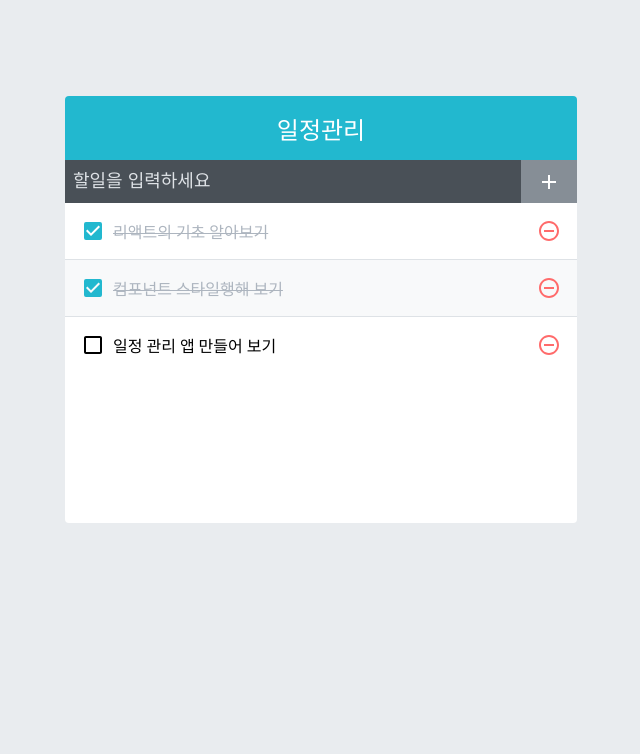
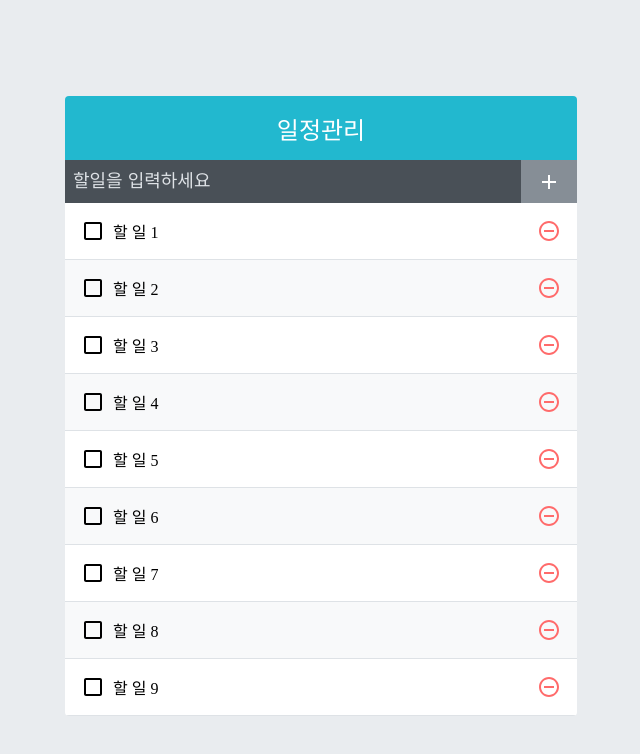
Before and after one commit to intto77/React_Test, a React (Create React App) app in the folder todo-app/: page / in a window 1280 px wide. Shown: the top 754 px of the page, without its empty margins (319-959 px from the left). Built offline with nearby package versions, Linux system fonts and the light colour scheme.

Commit message:
useState의 함수형 업데이트

```diff
--- a/todo-app/src/App.js
+++ b/todo-app/src/App.js
@@ -3,58 +3,45 @@
 import TodoInsert from "./components/TodoInsert";
 import TodoList from "./components/TodoList";
 
+function createBulkTodos() {
+  const array = [];
+  for (let i = 1; i <= 2500; i++) {
+    array.push({
+      id: i,
+      text: `할 일 ${i}`,
+      checked: false,
+    });
+  }
+  return array;
+}
+
 const App = () => {
-  const [todos, setTodos] = useState([
-    {
-      id: 1,
-      text: "리액트의 기초 알아보기",
-      checked: true,
-    },
-    {
-      id: 2,
-      text: "컴포넌트 스타일행해 보기",
-      checked: true,
-    },
-    {
-      id: 3,
-      text: "일정 관리 앱 만들어 보기",
-      checked: false,
-    },
-  ]);
+  const [todos, setTodos] = useState(createBulkTodos);
   //고유값으로 사용될 id
   //ref를 사용하여 변수 담기
   const nextId = useRef(4);
 
-  const onInsert = useCallback(
-    (text) => {
+  const onInsert = useCallback((text) => {
     const todo = {
       id: nextId.current,
       text,
       check: false,
     };
-      setTodos(todos.concat(todo));
+    setTodos((todos) => todos.concat(todo));
     nextId.current += 1; //nextId 1씩 더하기
-    },
-    [todos],
-  );
+  }, []);
 
-  const onRemove = useCallback(
-    (id) => {
-      setTodos(todos.filter((todo) => todo.id !== id));
-    },
-    [todos],
-  );
+  const onRemove = useCallback((id) => {
+    setTodos((todos) => todos.filter((todo) => todo.id !== id));
+  }, []);
 
-  const onToggle = useCallback(
-    (id) => {
-      setTodos(
+  const onToggle = useCallback((id) => {
+    setTodos((todos) =>
       todos.map((todo) =>
         todo.id === id ? { ...todo, checked: !todo.checked } : todo,
       ),
     );
-    },
-    [todos],
-  );
+  }, []);
 
   return (
     <TodoTemplate>
--- a/todo-app/src/components/TodoListItem.js
+++ b/todo-app/src/components/TodoListItem.js
@@ -1,3 +1,4 @@
+import React from "react";
 import {
   MdCheckBoxOutlineBlank,
   MdCheckBox,
@@ -22,4 +23,4 @@
   );
 };
 
-export default TodoListItem;
+export default React.memo(TodoListItem);
```
Lines whose indentation alone changed are shown as unchanged.
